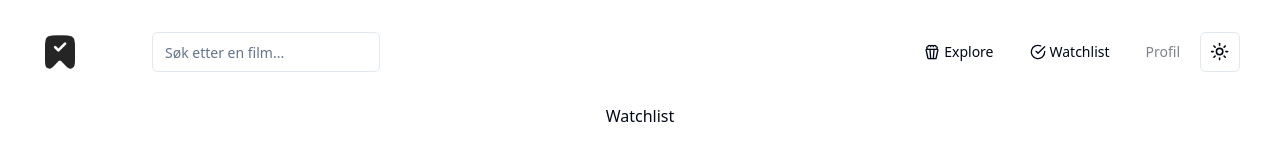
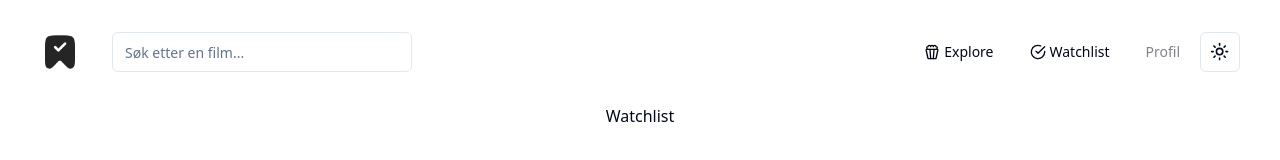
Before and after one commit to henriksvendsgard/filmlista, a Next.js app: page /watchlist in a window 1280 px wide. Shown: the top 160 px of the page. Built offline with nearby package versions, Linux system fonts and the light colour scheme.

Commit message:
fixed searchbox styling

```diff
--- a/src/components/Search/SearchBox.tsx
+++ b/src/components/Search/SearchBox.tsx
@@ -3,7 +3,7 @@ import SearchBar from "./SearchBar";
 export default function SearchBox({ inHeader }: { inHeader?: boolean }) {
 	return (
 		<>
-			<div className={`mx-auto w-full px-10 ${inHeader && "w-96 px-0"}`}>
+			<div className={`${!inHeader && "mx-auto w-full px-10"} ${inHeader && "w-[300px] px-0"}`}>
 				<SearchBar />
 			</div>
 		</>
```
